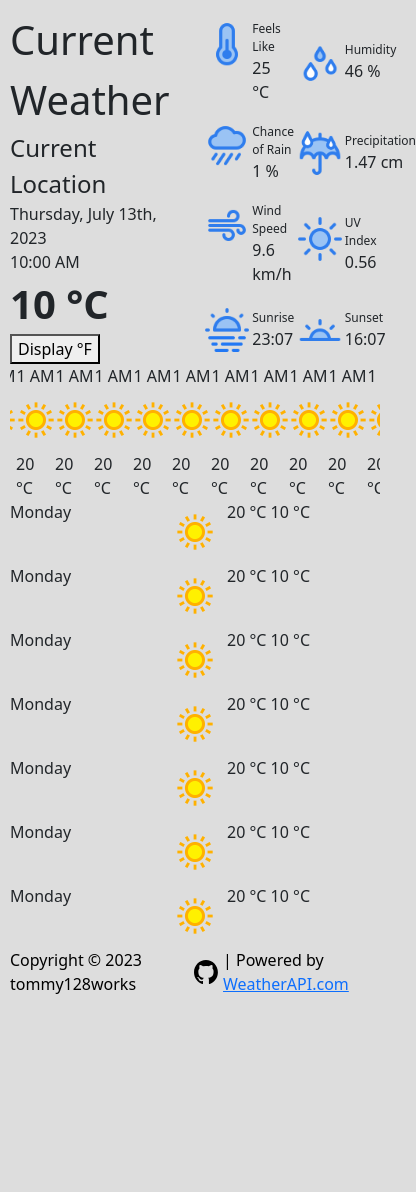
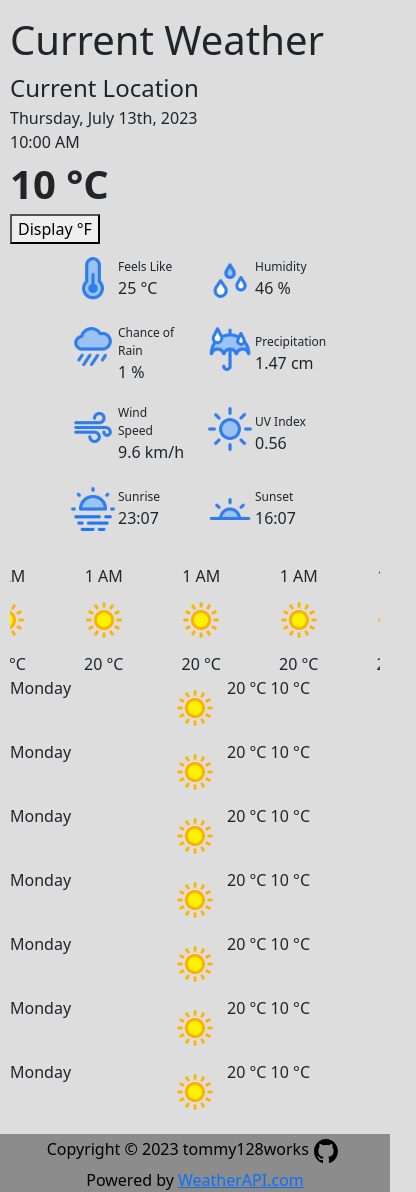
Before and after one commit to tommy128works/Weather-App, a website built with webpack: page src/index.html in a window 390 px wide. Shown: the whole page, 416 px wide, since content can reach past the window. Before the commit the page ends 1006 px from the top, so only its background shows below. Built offline with nearby package versions, Linux system fonts and the light colour scheme.

Commit message:
feat: add responsiveness for mobile viewport

```diff
--- a/src/js/footer.js
+++ b/src/js/footer.js
@@ -3,9 +3,11 @@ import githubLogo from "../assets/github-mark-white.svg";
 const createFooter = () => {
   let footer = document.createElement("footer");
 
+  let copyrightContainer = document.createElement("span");
+
   let copyright = document.createElement("span");
   copyright.textContent = "Copyright © 2023 tommy128works";
-  footer.appendChild(copyright);
+  copyrightContainer.appendChild(copyright);
 
   let githubAnchor = document.createElement("a");
   githubAnchor.setAttribute("target", "_blank");
@@ -15,10 +17,16 @@ const createFooter = () => {
   img.classList.add("footer-icon");
 
   githubAnchor.appendChild(img);
-  footer.appendChild(githubAnchor);
+  copyrightContainer.appendChild(githubAnchor);
+  footer.appendChild(copyrightContainer);
+
+  let divider = document.createElement("span");
+  divider.textContent = "|";
+  divider.classList.add("divider");
+  footer.appendChild(divider);
 
   let weatherAPIContainer = document.createElement("span");
-  weatherAPIContainer.textContent = "| Powered by ";
+  weatherAPIContainer.textContent = "Powered by ";
 
   let weatherAPI = document.createElement("a");
   weatherAPI.setAttribute("href", "https://www.weatherapi.com/");
--- a/src/js/index.js
+++ b/src/js/index.js
@@ -13,7 +13,7 @@ import createDailyWeather from "./dailyWeatherUI";
 import createFooter from "./footer";
 
 let topPanel = document.createElement("div");
-topPanel.classList.add("panel-container");
+topPanel.classList.add("panel-container", "top-panel");
 
 let leftPanel = createControlCenter();
 leftPanel.classList.add("left-panel");
--- a/src/scss/styles.scss
+++ b/src/scss/styles.scss
@@ -7,18 +7,20 @@
 
 body {
   margin: 0;
-  padding: 10px;
   background-color: #dddddd;
 
   display: flex;
   flex-direction: column;
   min-height: 100vh;
+
 }
 
 footer {
+  background-color: #8c8c8c;
   color: black;
   display: flex;
   justify-content: center;
+  column-gap: 5px;
   align-items: center;
 }
 
@@ -65,6 +67,10 @@ footer {
   display: flex;
 }
 
+.top-panel {
+  margin: 10px;
+}
+
 .left-panel {
   flex: 1;
 }
@@ -79,6 +85,7 @@ footer {
 
 .bottom-panel {
   flex: 1;
+  margin: 10px;
 }
 
 .weather-detail-container {
@@ -138,7 +145,32 @@ footer {
 }
 
 @media (max-width: 600px) {
-  $content-width: 95vw;
+  $mobile-content-width: 95vw;
+
+  .top-panel {
+    display: flex;
+    flex-direction: column;
+  }
+
+  .weather-detail-container {
+    display: flex;
+    width: 30vw;
+    margin: 10px;
+  }
+
+  .hourly-weather-container {
+    div {
+      width: 25vw;
+    }
+  }
+
+  footer {
+    flex-direction: column;
+
+    .divider {
+      display: none;
+    }
+  }
 
   // .main-container {
   //   flex-wrap: wrap;
```
